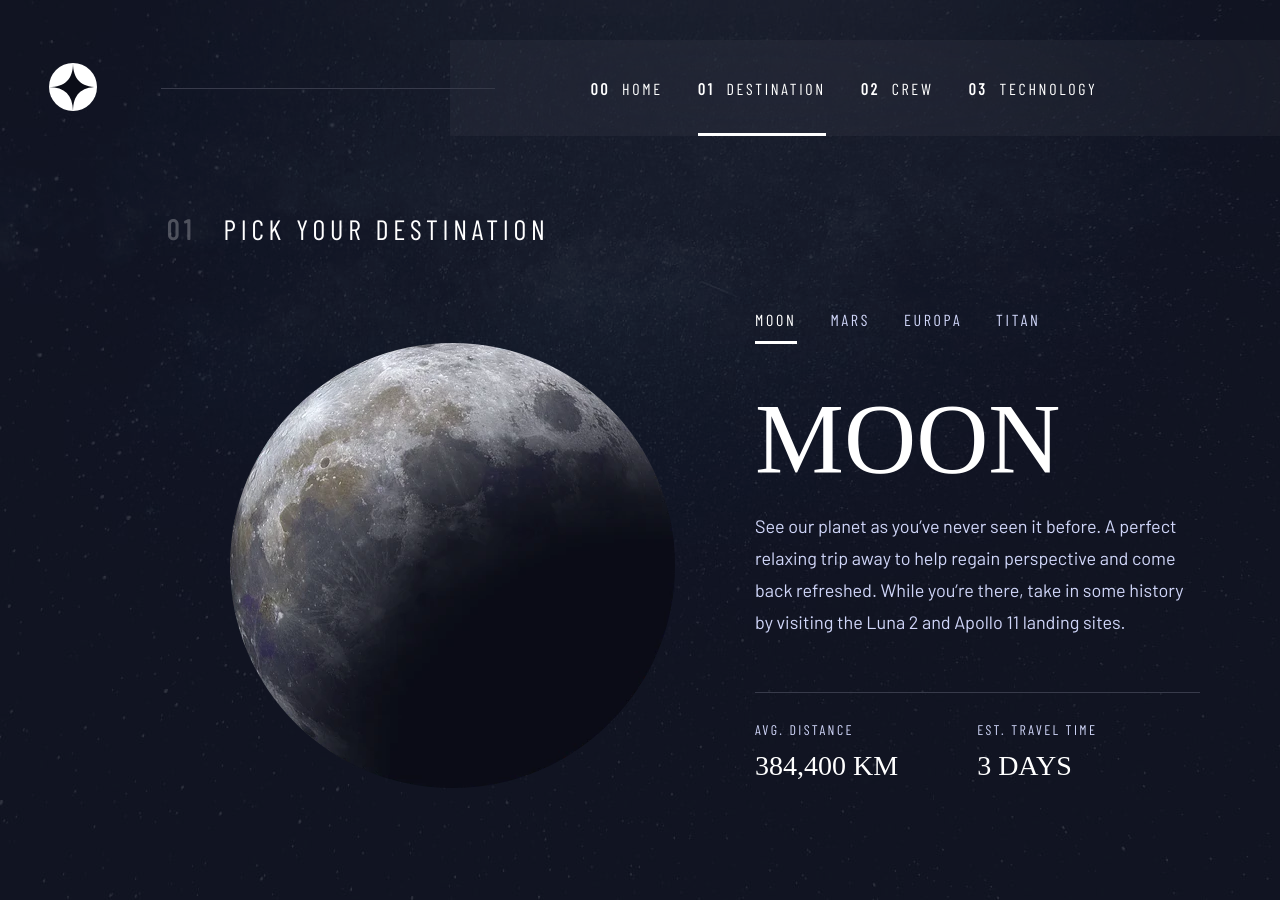
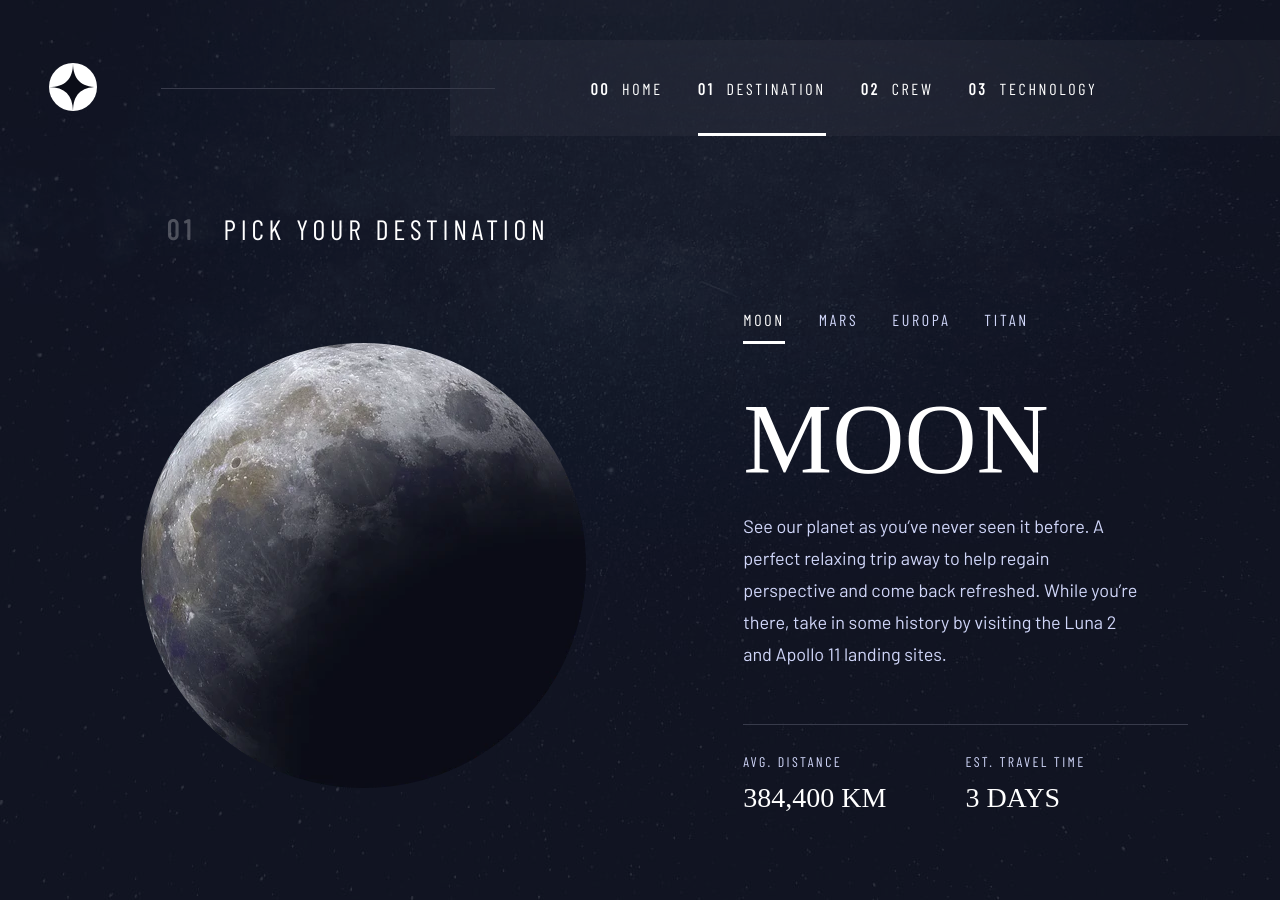
Before and after one commit to Kwill3/sbasex, a React (Create React App) app: page /destination in a window 1280 px wide. Built offline with nearby package versions, Linux system fonts and the light colour scheme; a web font is replaced by a local one.

Commit message:
edited styles

```diff
--- a/src/components/Navbar.js
+++ b/src/components/Navbar.js
@@ -11,7 +11,7 @@ function Navbar() {
 
     return (
         <div className='navbar'>
-            <div className="navbar-logo" onClick={handleClick}>
+            <div className="navbar-logo">
                 <img src="./assets/shared/logo.svg" alt="logo" />
             </div>
             <div className="navbar-line"></div>
@@ -37,7 +37,7 @@ function Navbar() {
                 </NavLink>
             </div>
             <div className="navbar-hamburger">
-                <img src="./assets/shared/icon-hamburger.svg" alt="hamburger" />
+                <img onClick={handleClick} src="./assets/shared/icon-hamburger.svg" alt="hamburger" />
             </div>
         </div>
     )
--- a/src/styles/styles.css
+++ b/src/styles/styles.css
@@ -356,6 +356,7 @@
 @media screen and (min-width: 1000px) {
   .dest-bg {
     min-height: 900px;
+    min-width: 1140px;
     background-image: url("../../public/assets/destination/background-destination-desktop.jpg");
   }
 }
@@ -422,8 +423,8 @@
 }
 @media screen and (min-width: 1000px) {
   .destination-info-picture {
-    margin: 33px 0 0 230px;
-    justify-content: left;
+    margin: 33px 157px 0 0;
+    justify-content: right;
   }
 }
 .destination-info-picture img {
@@ -438,14 +439,15 @@
 }
 @media screen and (min-width: 1000px) {
   .destination-info-picture img {
-    width: 445px;
-    height: 445px;
+    min-width: 445px;
+    width: 30.9vw;
+    height: auto;
   }
 }
 @media screen and (min-width: 1000px) {
   .destination-info-text {
     flex: auto;
-    width: 445px;
+    width: 30.9vw;
     height: 472px;
   }
 }
@@ -545,7 +547,7 @@
 @media screen and (min-width: 1000px) {
   .destination-info-text-desc {
     justify-content: left;
-    width: 445px;
+    width: 30.9vw;
     font-size: 18px;
     line-height: 32px;
     text-align: left;
```
Also changed, not shown: src/styles/_destination.scss (+8 -6 lines), 1 other file (tests, documents, lock files or other folders).
